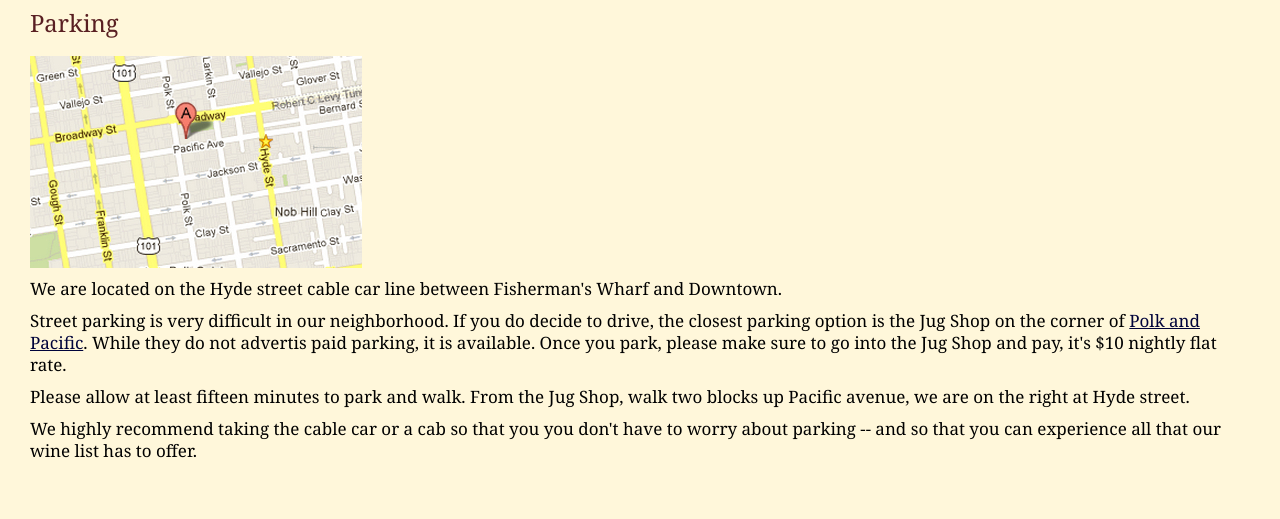
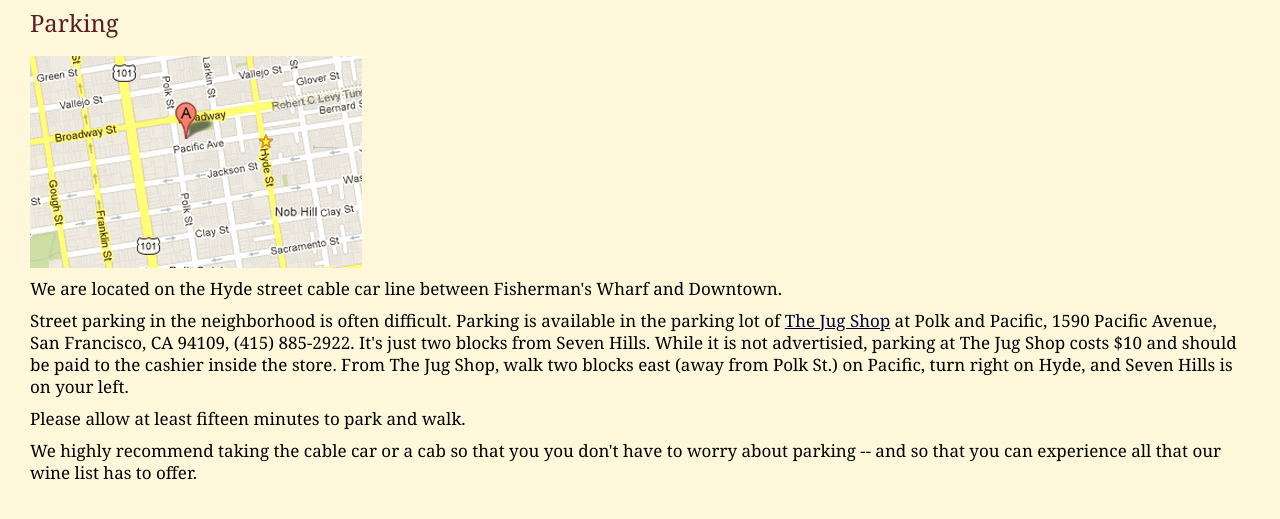
Before and after one commit to SantaJordan/SevenHills, a plain HTML site: page parking.html in a window 1280 px wide. Shown: the part 159-678 px from the top of the page. Drawn offline with nearby package versions, Linux system fonts and the light colour scheme; a web font is replaced by a local one.

Commit message:
language update on parking.

```diff
--- a/parking.html
+++ b/parking.html
@@ -39,12 +39,19 @@
 <a id="parking" href="http://goo.gl/maps/RwVvf"> <img src="i/parking.jpg" /></a>
 
 <p>We are located on the Hyde street cable car line between Fisherman's Wharf and Downtown.</p>
-<p>
-Street parking is very difficult in our neighborhood. If you do decide to drive, the closest parking option is the Jug Shop on the corner of <a href="http://goo.gl/maps/RwVvf">Polk and Pacific</a>. While they do not advertis paid parking, it is available. Once you park, please make sure to go into the Jug Shop and pay, it's $10 nightly flat rate.</p>
 
-<p>Please allow at least fifteen minutes to park and walk. From the Jug Shop, walk two blocks up Pacific avenue, we are on the right at Hyde street.
-</p>
+<p>Street parking in the neighborhood is often difficult. Parking is available in the parking lot of <a href="http://goo.gl/maps/RwVvf">The Jug Shop</a> at Polk and Pacific, 1590 Pacific Avenue, San Francisco, CA 94109, (415) 885-2922. It's just two blocks from Seven Hills. While it is not advertisied, parking at The Jug Shop costs $10 and should be paid to the cashier inside the store. From The Jug Shop, walk two blocks east (away from Polk St.) on Pacific, turn right on Hyde, and Seven Hills is on your left.</p>
+
+<p>Please allow at least fifteen minutes to park and walk.</p>
+
 <p>We highly recommend taking the cable car or a cab so that you you don't have to worry about parking -- and so that you can experience all that our wine list has to offer.</p>
 <br>
+
+
+
+
+
+
+
 </body>
 </html>
```
